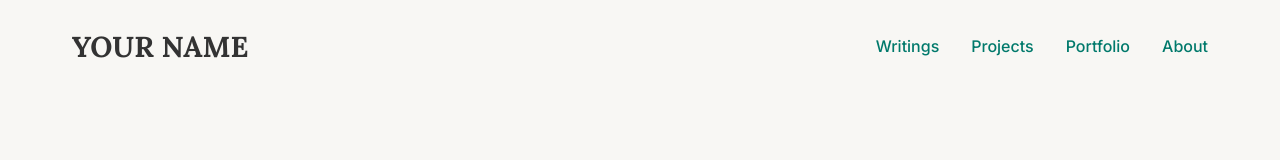
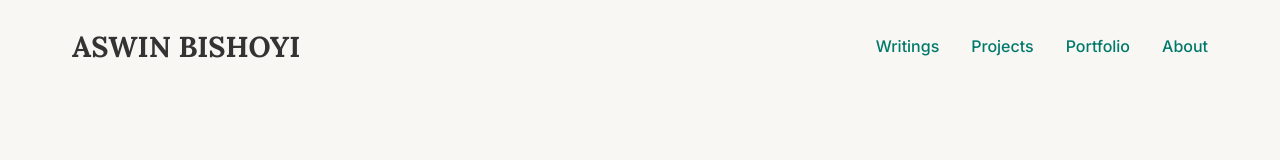
Before and after one commit to aswinbishoyi07/website, a plain HTML site: page about.html in a window 1280 px wide. Shown: the top 160 px of the page. Drawn offline with Linux system fonts and the light colour scheme.

Commit message:
Update about.html

```diff
--- a/about.html
+++ b/about.html
@@ -3,7 +3,7 @@
 <head>
     <meta charset="UTF-8">
     <meta name="viewport" content="width=device-width, initial-scale=1.0">
-    <title>About Me | Your Name</title>
+    <title>About Me | ASWIN BISHOYI</title>
     <link rel="stylesheet" href="assets/css/style.css">
     <link rel="stylesheet" href="https://cdnjs.cloudflare.com/ajax/libs/font-awesome/6.5.1/css/all.min.css">
 </head>
@@ -22,7 +22,7 @@
     </div>
     <header>
         <div class="logo">
-            <a href="index.html">YOUR NAME</a>
+            <a href="index.html">ASWIN BISHOYI</a>
         </div>
         <nav class="desktop-nav">
              <ul>
```
